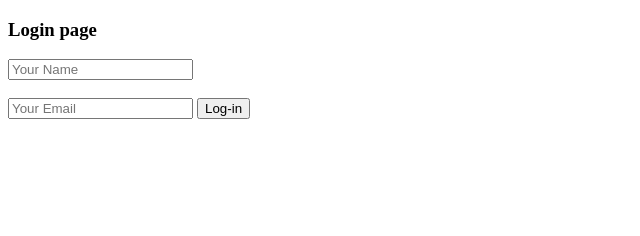
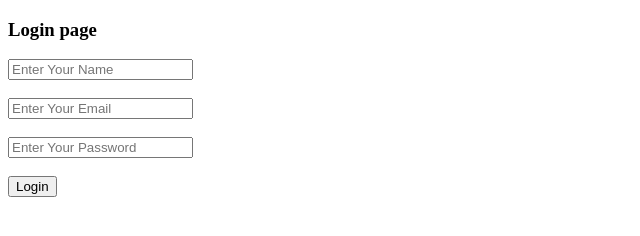
Before and after one commit to devpranab/Express-Restful-API, a website: page index.html in a window 1280 px wide. Shown: the whole page, without its empty margins (0-640 px from the left). Drawn offline with Linux system fonts and the light colour scheme.

```diff
--- a/app.js
+++ b/app.js
@@ -48,3 +48,9 @@
 
     console.log(`Listening on port ${port}`);
 });
+
+
+
+/*REST (Representationl State Transfer) is an API that defines a set of
+function that Programmers cn use to send requests and receive response using
+the HTTP protocol methods such as GET and POST.*/
--- a/index.html
+++ b/index.html
@@ -1,19 +1,27 @@
 <!DOCTYPE html>
 <html lang="en">
+
 <head>
     <meta charset="UTF-8">
     <meta http-equiv="X-UA-Compatible" content="IE=edge">
     <meta name="viewport" content="width=device-width, initial-scale=1.0">
     <title>Document</title>
 </head>
+
 <body>
     <h3>Login page</h3>
-    <form action="/" method="POST">
-<input type="text" name="name" placeholder="Your Name"/>
-<br/>
-<br/>
-<input type="email" name="email" placeholder="Your Email"/>
-<button>Log-in</button>
+    <form action="/api/v1/login" method="POST">
+        <input placeholder="Enter Your Name" type="text" name="name" id="name" />
+        <br />
+        <br />
+        <input placeholder="Enter Your Email" type="email" name="email" id="email" />
+        <br />
+        <br />
+        <input placeholder="Enter Your Password" type="password" name="password" id="password" />
+        <br />
+        <br />
+        <input type="submit" value="Login" />
     </form>
 </body>
+
 </html>
--- a/package.json
+++ b/package.json
@@ -10,6 +10,7 @@
   "author": "",
   "license": "ISC",
   "dependencies": {
+    "body-parser": "^1.20.0",
     "express": "^4.18.1",
     "morgan": "^1.10.0",
     "nodemon": "^2.0.19"
```
Also changed, not shown: app2.js (+11 -0 lines).
